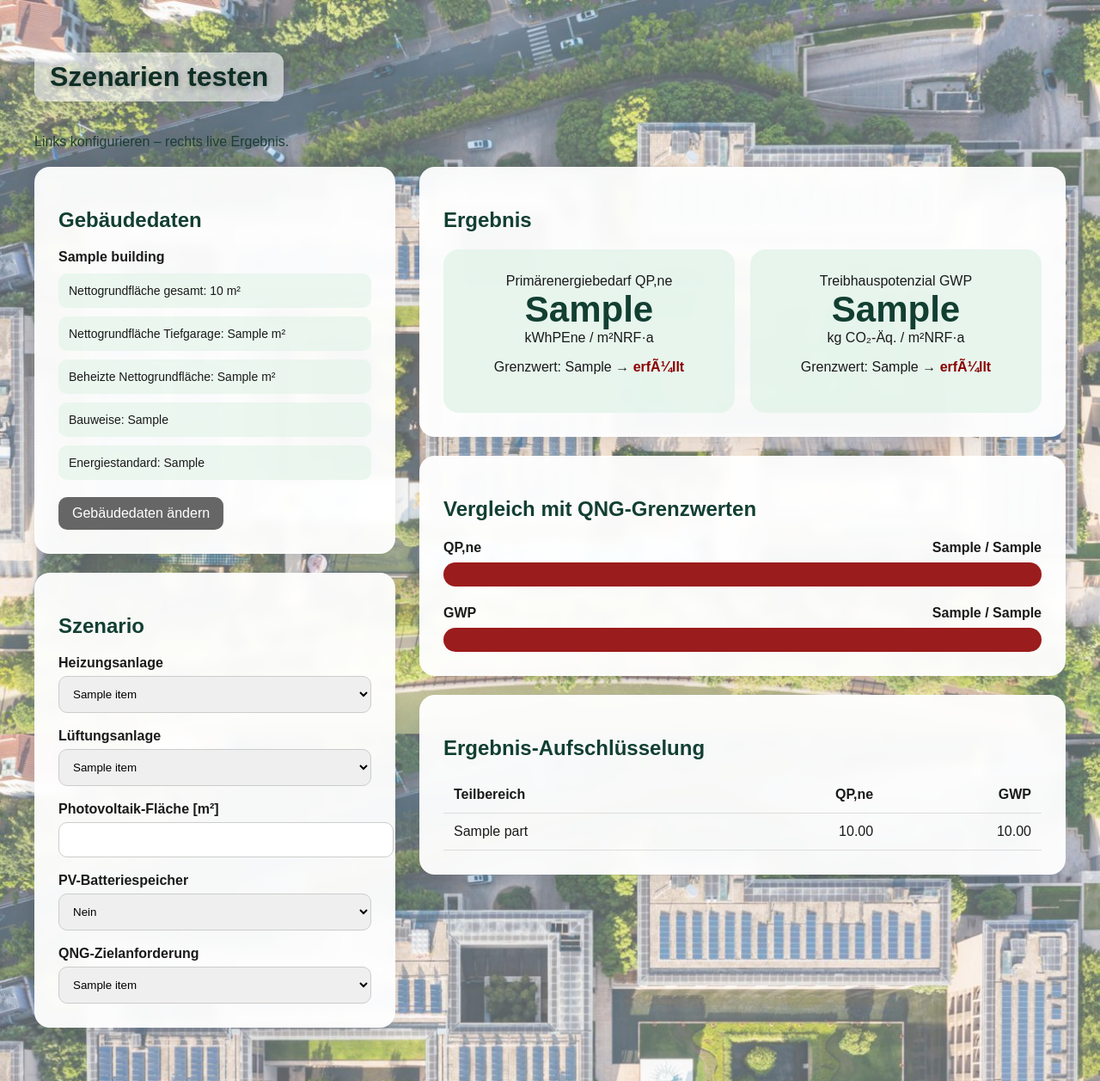
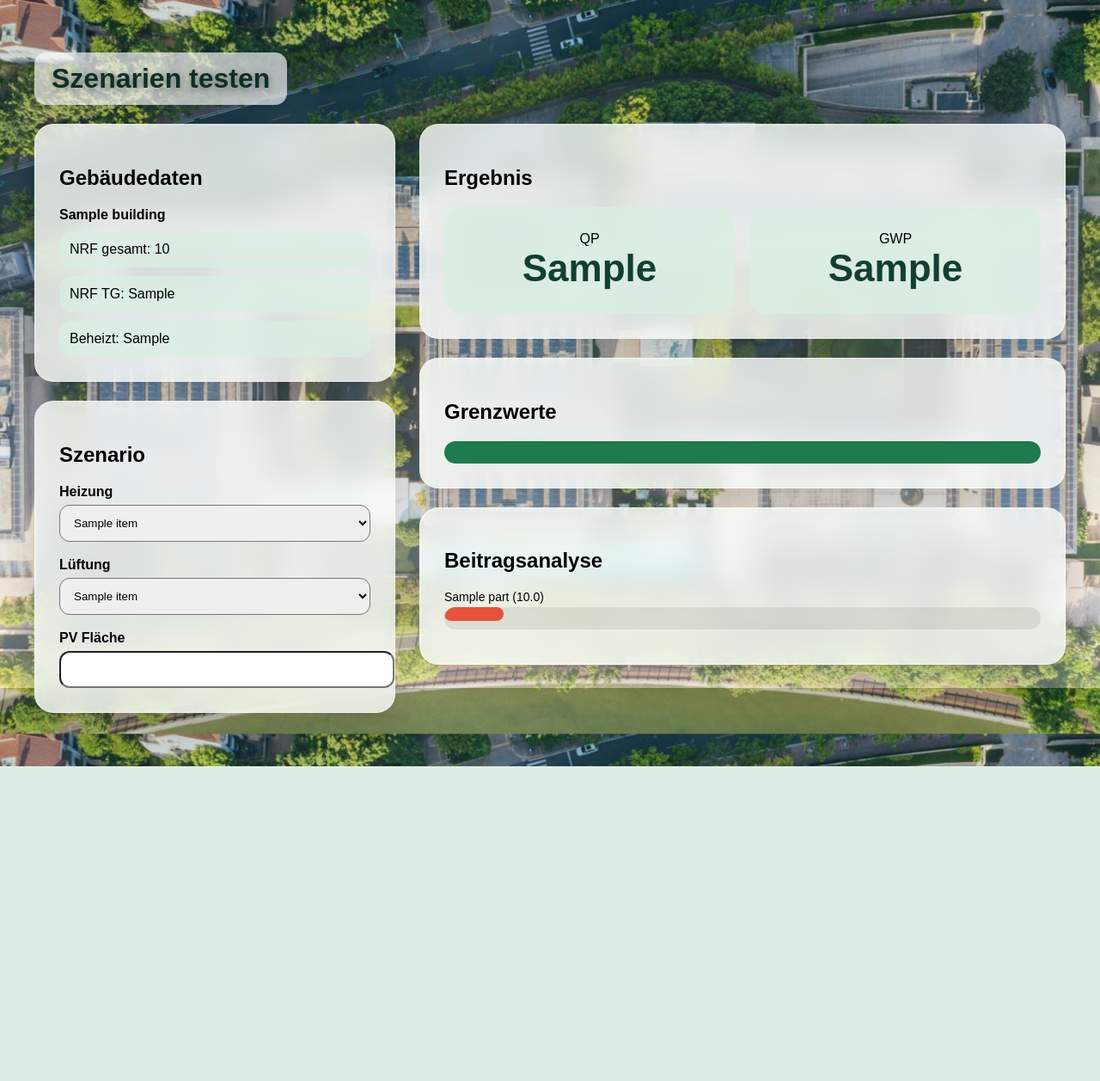
Before and after one commit to DBM-THA/Absch-tzung-der-Geb-ude-kobilanz-nach-QNG, a Django app: template qngapp/templates/qngapp/scenario.html in a window 1280 px wide. Shown: the whole page at 86% size. After the commit the page ends 891 px from the top, so only its background shows below. Run offline with Django 5.2, Linux system fonts and the light colour scheme; the template is opened without the code that fills it: most values are stand-ins (such as "Sample title", 1, 10 or a date in 2020).

Commit message:
Update scenario.html

```diff
--- a/qngapp/templates/qngapp/scenario.html
+++ b/qngapp/templates/qngapp/scenario.html
@@ -12,7 +12,7 @@ body {
     padding: 40px;
 
     background:
-        linear-gradient(rgba(255,255,255,0.35), rgba(255,255,255,0.35)),
+        linear-gradient(rgba(18,63,50,0.2), rgba(255,255,255,0.35)),
         url("{% static 'images/hintergrund.jpg' %}");
 
     background-size: cover;
@@ -20,20 +20,30 @@ body {
     background-attachment: fixed;
 }
 
+/* ===== ANIMATION ===== */
+.card {
+    animation: fadeInUp 0.6s ease;
+}
+
+@keyframes fadeInUp {
+    from {
+        opacity: 0;
+        transform: translateY(25px);
+    }
+    to {
+        opacity: 1;
+        transform: translateY(0);
+    }
+}
+
 /* ===== TITEL ===== */
 .page h1 {
     color: #0f2f26;
-    text-shadow: 0 2px 6px rgba(0,0,0,0.25);
-    background: rgba(255,255,255,0.6);
+    text-shadow: 0 3px 10px rgba(0,0,0,0.4);
+    background: rgba(255,255,255,0.65);
     display: inline-block;
-    padding: 10px 18px;
-    border-radius: 12px;
-}
-
-.hint {
-    color: #1c3d33;
-    font-weight: 500;
-    margin-bottom: 20px;
+    padding: 12px 20px;
+    border-radius: 14px;
 }
 
 /* ===== LAYOUT ===== */
@@ -50,18 +60,18 @@ body {
 
 /* ===== CARDS ===== */
 .card {
-    background: rgba(255,255,255,0.95);
-    backdrop-filter: blur(6px);
+    background: rgba(248, 252, 249, 0.82);
+    backdrop-filter: blur(14px);
     padding: 28px;
-    border-radius: 18px;
-    box-shadow: 0 8px 24px rgba(0,0,0,0.1);
+    border-radius: 22px;
+    box-shadow: 0 18px 45px rgba(0,0,0,0.18);
     margin-bottom: 22px;
-    color: #1a1a1a;
+    border: 1px solid rgba(255,255,255,0.55);
+    transition: transform 0.25s ease;
 }
 
-h2 {
-    color: #123f32;
-    font-weight: 600;
+.card:hover {
+    transform: translateY(-5px);
 }
 
 /* ===== SIDEBAR ===== */
@@ -71,11 +81,10 @@ h2 {
 }
 
 .info-box {
-    background: rgba(230,245,236,0.8);
+    background: rgba(219, 239, 226, 0.7);
     padding: 12px;
-    border-radius: 10px;
+    border-radius: 14px;
     margin-top: 10px;
-    font-size: 14px;
 }
 
 /* ===== INPUTS ===== */
@@ -89,19 +98,7 @@ input, select {
     width: 100%;
     padding: 12px;
     margin-top: 6px;
-    border-radius: 10px;
-    border: 1px solid #ccc;
-}
-
-/* ===== BUTTON ===== */
-.back-link {
-    display: inline-block;
-    margin-top: 20px;
-    padding: 10px 16px;
-    border-radius: 10px;
-    background: #666;
-    color: white;
-    text-decoration: none;
+    border-radius: 12px;
 }
 
 /* ===== ERGEBNIS ===== */
@@ -112,44 +109,24 @@ input, select {
 }
 
 .result-box {
-    background: rgba(230,245,236,0.95);
+    background: rgba(219, 239, 226, 0.8);
     padding: 28px;
-    border-radius: 18px;
+    border-radius: 20px;
     text-align: center;
 }
 
 .number {
-    font-size: 42px;
+    font-size: 44px;
     font-weight: bold;
     color: #123f32;
+    transition: 0.3s;
 }
 
-.status-ok {
-    color: green;
-    font-weight: bold;
-}
-
-.status-bad {
-    color: darkred;
-    font-weight: bold;
-}
-
-/* ===== BALKEN ===== */
-.chart-row {
-    margin-top: 22px;
-}
-
-.chart-label {
-    display: flex;
-    justify-content: space-between;
-    font-weight: bold;
-    margin-bottom: 8px;
-}
-
+/* ===== BALKEN GRENZWERTE ===== */
 .bar-bg {
     width: 100%;
-    height: 28px;
-    background: #ddd;
+    height: 26px;
+    background: rgba(0,0,0,0.08);
     border-radius: 999px;
     overflow: hidden;
 }
@@ -157,40 +134,48 @@ input, select {
 .bar-fill {
     height: 100%;
     background: #1f7a4d;
+    transition: width 0.6s ease;
 }
 
-.bar-fill.bad {
-    background: #9b1c1c;
+/* ===== NEUES FEATURE: DETAIL BARCHART ===== */
+.category-chart {
+    margin-top: 20px;
 }
+
+.cat-row {
+    margin-bottom: 12px;
+}
+
+.cat-label {
+    font-size: 14px;
+    margin-bottom: 4px;
+}
+
+.cat-bar {
+    height: 16px;
+    border-radius: 999px;
+}
+
+/* Farben je Kategorie */
+.kg300 { background: #1f7a4d; }
+.kg400 { background: #3ca374; }
+.pv { background: #6cc24a; }
+.energy { background: #f2b705; }
+.user { background: #e5533d; }
 
 /* ===== TABLE ===== */
 table {
     width: 100%;
-    border-collapse: collapse;
-    margin-top: 18px;
+    margin-top: 20px;
 }
 
-th, td {
-    padding: 12px;
-    border-bottom: 1px solid #ddd;
-    text-align: right;
-}
-
-th:first-child, td:first-child {
-    text-align: left;
+td, th {
+    padding: 10px;
 }
 
 /* ===== RESPONSIVE ===== */
 @media (max-width: 950px) {
     .layout {
-        grid-template-columns: 1fr;
-    }
-
-    .sidebar {
-        position: static;
-    }
-
-    .result-grid {
         grid-template-columns: 1fr;
     }
 }
@@ -201,25 +186,20 @@ th:first-child, td:first-child {
 
 <div class="page">
 <h1>Szenarien testen</h1>
-<p class="hint">Links konfigurieren – rechts live Ergebnis.</p>
 
 <div class="layout">
 
-<!-- ===== LINKS ===== -->
+<!-- LINKS -->
 <div class="sidebar">
 
 <div class="card">
 <h2>Gebäudedaten</h2>
-
 <strong>{{ building.project_name }}</strong>
 
-<div class="info-box">Nettogrundfläche gesamt: {{ building.nrf_total }} m²</div>
-<div class="info-box">Nettogrundfläche Tiefgarage: {{ building.nrf_tg }} m²</div>
-<div class="info-box">Beheizte Nettogrundfläche: {{ building.nrf_heated }} m²</div>
-<div class="info-box">Bauweise: {{ building.building_type }}</div>
-<div class="info-box">Energiestandard: {{ building.energy_standard }}</div>
+<div class="info-box">NRF gesamt: {{ building.nrf_total }}</div>
+<div class="info-box">NRF TG: {{ building.nrf_tg }}</div>
+<div class="info-box">Beheizt: {{ building.nrf_heated }}</div>
 
-<a class="back-link" href="{% url 'building' %}">Gebäudedaten ändern</a>
 </div>
 
 <div class="card">
@@ -228,49 +208,29 @@ th:first-child, td:first-child {
 <form method="post" id="scenario-form">
 {% csrf_token %}
 
-<label>Heizungsanlage</label>
+<label>Heizung</label>
 <select name="heating">
 {% for item in heating_systems %}
-<option value="{{ item }}" {% if item == scenario.heating %}selected{% endif %}>
-{{ item }}
-</option>
+<option value="{{ item }}" {% if item == scenario.heating %}selected{% endif %}>{{ item }}</option>
 {% endfor %}
 </select>
 
-<label>Lüftungsanlage</label>
+<label>Lüftung</label>
 <select name="ventilation">
 {% for item in ventilation_systems %}
-<option value="{{ item }}" {% if item == scenario.ventilation %}selected{% endif %}>
-{{ item }}
-</option>
+<option value="{{ item }}" {% if item == scenario.ventilation %}selected{% endif %}>{{ item }}</option>
 {% endfor %}
 </select>
 
-<label>Photovoltaik-Fläche [m²]</label>
+<label>PV Fläche</label>
 <input type="number" name="pv_area" value="{{ scenario.pv_area }}">
 
-<label>PV-Batteriespeicher</label>
-<select name="battery_storage">
-<option value="nein" {% if scenario.battery_storage == "nein" %}selected{% endif %}>Nein</option>
-<option value="ja" {% if scenario.battery_storage == "ja" %}selected{% endif %}>Ja</option>
-</select>
-
-<label>QNG-Zielanforderung</label>
-<select name="qng_level">
-{% for item in qng_levels %}
-<option value="{{ item }}" {% if item == scenario.qng_level %}selected{% endif %}>
-{{ item }}
-</option>
-{% endfor %}
-</select>
-
-<button type="submit" style="display:none;"></button>
 </form>
 
 </div>
 </div>
 
-<!-- ===== RECHTS ===== -->
+<!-- RECHTS -->
 <div>
 
 {% if result %}
@@ -278,85 +238,59 @@ th:first-child, td:first-child {
 <h2>Ergebnis</h2>
 
 <div class="result-grid">
-
 <div class="result-box">
-<div>Primärenergiebedarf QP,ne</div>
+<div>QP</div>
 <div class="number">{{ result.total.ac_qp_rel }}</div>
-<div>kWhPEne / m²NRF·a</div>
-<p>
-Grenzwert: {{ result.total.qp_limit }} →
-<span class="{% if result.total.qp_status == 'erfüllt' %}status-ok{% else %}status-bad{% endif %}">
-{{ result.total.qp_status }}
-</span>
-</p>
 </div>
 
 <div class="result-box">
-<div>Treibhauspotenzial GWP</div>
+<div>GWP</div>
 <div class="number">{{ result.total.ac_gwp_rel }}</div>
-<div>kg CO₂-Äq. / m²NRF·a</div>
-<p>
-Grenzwert: {{ result.total.gwp_limit }} →
-<span class="{% if result.total.gwp_status == 'erfüllt' %}status-ok{% else %}status-bad{% endif %}">
-{{ result.total.gwp_status }}
-</span>
-</p>
-</div>
-
-</div>
-</div>
-
-<div class="card">
-<h2>Vergleich mit QNG-Grenzwerten</h2>
-
-<div class="chart-row">
-<div class="chart-label">
-<span>QP,ne</span>
-<span>{{ result.total.ac_qp_rel }} / {{ result.total.qp_limit }}</span>
-</div>
-<div class="bar-bg">
-<div class="bar-fill {% if result.total.qp_status != 'erfüllt' %}bad{% endif %}"
-style="width: {% widthratio result.total.ac_qp_rel result.total.qp_limit 100 %}%;">
 </div>
 </div>
 </div>
 
-<div class="chart-row">
-<div class="chart-label">
-<span>GWP</span>
-<span>{{ result.total.ac_gwp_rel }} / {{ result.total.gwp_limit }}</span>
-</div>
+<!-- GRENZWERT BALKEN -->
+<div class="card">
+<h2>Grenzwerte</h2>
+
 <div class="bar-bg">
-<div class="bar-fill {% if result.total.gwp_status != 'erfüllt' %}bad{% endif %}"
-style="width: {% widthratio result.total.ac_gwp_rel result.total.gwp_limit 100 %}%;">
-</div>
+<div class="bar-fill"
+style="width:{% widthratio result.total.ac_qp_rel result.total.qp_limit 100 %}%">
 </div>
 </div>
 
 </div>
 
+<!-- NEU: DETAIL BARCHART -->
 <div class="card">
-<h2>Ergebnis-Aufschlüsselung</h2>
+<h2>Beitragsanalyse</h2>
 
-<table>
-<tr>
-<th>Teilbereich</th>
-<th>QP,ne</th>
-<th>GWP</th>
-</tr>
+<div class="category-chart">
 
 {% for part in result.parts %}
-<tr>
-<td>{{ part.name }}</td>
-<td>{{ part.ac_qp_rel|floatformat:2 }}</td>
-<td>{{ part.ac_gwp_rel|floatformat:2 }}</td>
-</tr>
+<div class="cat-row">
+<div class="cat-label">{{ part.name }} ({{ part.ac_qp_rel|floatformat:1 }})</div>
+<div class="bar-bg">
+<div class="cat-bar
+{% if '300' in part.name %}kg300
+{% elif '400' in part.name %}kg400
+{% elif 'Photovoltaik' in part.name %}pv
+{% elif 'Energie' in part.name %}energy
+{% else %}user
+{% endif %}"
+style="width: {{ part.ac_qp_rel|floatformat:0 }}%;">
+</div>
+</div>
+</div>
 {% endfor %}
 
-</table>
+</div>
+
 </div>
 
 {% endif %}
+
 </div>
 
 </div>
@@ -364,15 +298,9 @@ style="width: {% widthratio result.total.ac_gwp_rel result.total.gwp_limit 100 %
 
 <script>
 const form = document.getElementById("scenario-form");
-let timeout = null;
 
-form.querySelectorAll("input, select").forEach((field) => {
-    field.addEventListener("change", () => form.submit());
-
-    field.addEventListener("input", () => {
-        clearTimeout(timeout);
-        timeout = setTimeout(() => form.submit(), 600);
-    });
+form.querySelectorAll("input, select").forEach((el)=>{
+    el.addEventListener("change", ()=>form.submit());
 });
 </script>
 
```
